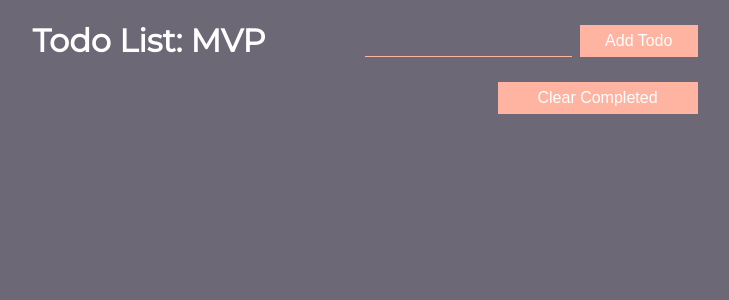
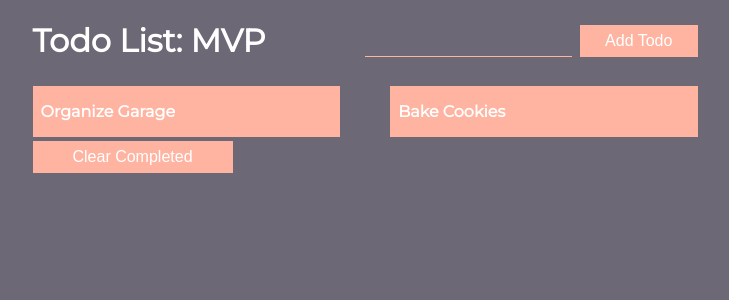
Before and after one commit to maribelcuales/React-Todo-Project, a React (Create React App) app: page / in a window 1280 px wide. Shown: the top 300 px of the page, without its empty margins (275-1004 px from the left). Built offline with nearby package versions, Linux system fonts and the light colour scheme; the HTML template or start-up script is replaced by a standard one.

Commit message:
Renamed passed in props name to task and added css styling to Todo.css.

```diff
--- a/src/components/Todo.css
+++ b/src/components/Todo.css
@@ -0,0 +1,15 @@
+.item {
+  background-color: #ffb4a2;
+  width: 45%;
+  text-align: left;
+  margin: 4px 0;
+  padding-left: 8px;
+  cursor: pointer;
+  font-weight: bold;
+}
+
+.item.completed {
+  background-color:  #b5838d;
+  text-decoration: line-through;
+  font-style: oblique;
+}
--- a/src/components/Todo.js
+++ b/src/components/Todo.js
@@ -1,12 +1,13 @@
 import React from "react";
+import './Todo.css';
 
 const Todo = props => {
   return (
     <div
       onClick={() => props.toggleTodo(props.item.id)}
-      className={`item${props.item.completed ? "completed" : ""}`}
+      className={`item${props.item.completed ? " completed" : ""}`}
     >
-      <p>{props.item.name}</p>
+      <p className="item-todo">{props.item.task}</p>
     </div>
   );
 };
```
